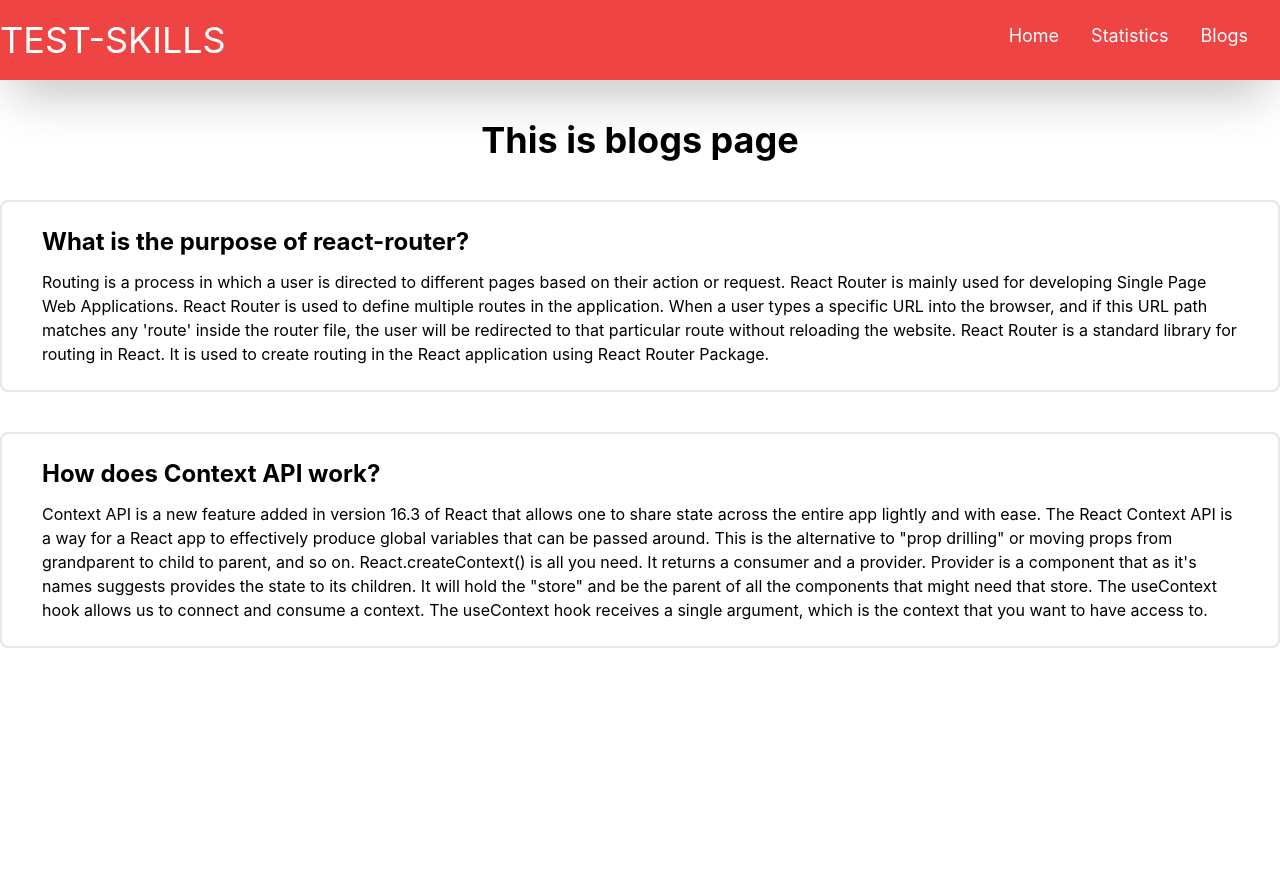
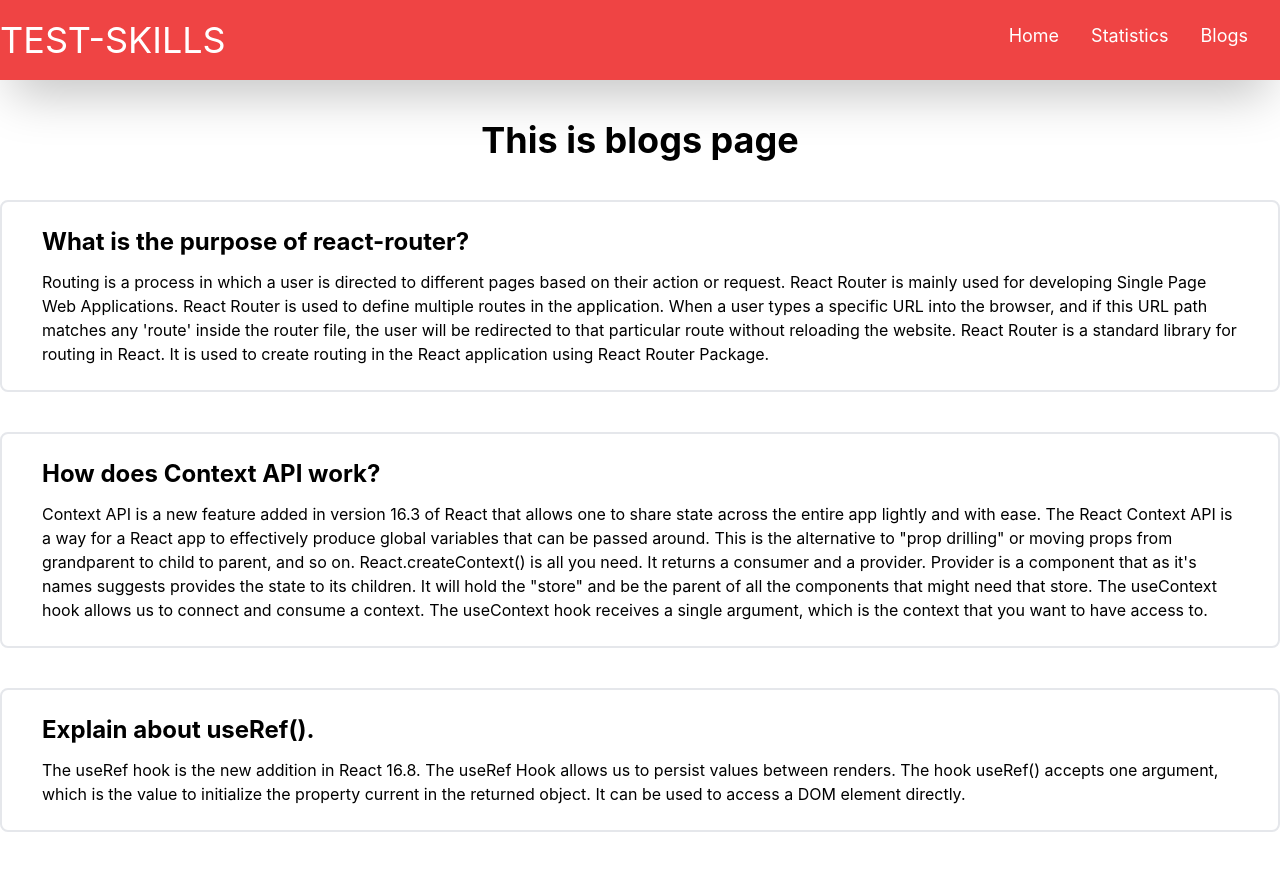
Before and after one commit to EhsanEIK/test-skills-website, a React (Create React App) app: page /blogs in a window 1280 px wide. Before the commit the page ends 800 px from the top, so only its background shows below. Built offline with nearby package versions, Linux system fonts and the light colour scheme.

Commit message:
added blog-3 in Blogs

```diff
--- a/src/components/Blogs/Blogs.js
+++ b/src/components/Blogs/Blogs.js
@@ -21,7 +21,13 @@ const Blogs = () => {
                     Context API is a new feature added in version 16.3 of React that allows one to share state across the entire app lightly and with ease. The React Context API is a way for a React app to effectively produce global variables that can be passed around. This is the alternative to "prop drilling" or moving props from grandparent to child to parent, and so on. React.createContext() is all you need. It returns a consumer and a provider. Provider is a component that as it's names suggests provides the state to its children. It will hold the "store" and be the parent of all the components that might need that store. The useContext hook allows us to connect and consume a context. The useContext hook receives a single argument, which is the context that you want to have access to.
                 </p>
             </div>
-
+            {/* blog-03 */}
+            <div className='border-2 rounded-lg my-10 px-10 py-6'>
+                <h1 className='text-2xl font-bold mb-3'>Explain about useRef().</h1>
+                <p>
+                    The useRef hook is the new addition in React 16.8. The useRef Hook allows us to persist values between renders. The hook useRef() accepts one argument, which is the value to initialize the property current in the returned object. It can be used to access a DOM element directly.
+                </p>
+            </div>
         </div>
     );
 };
```
